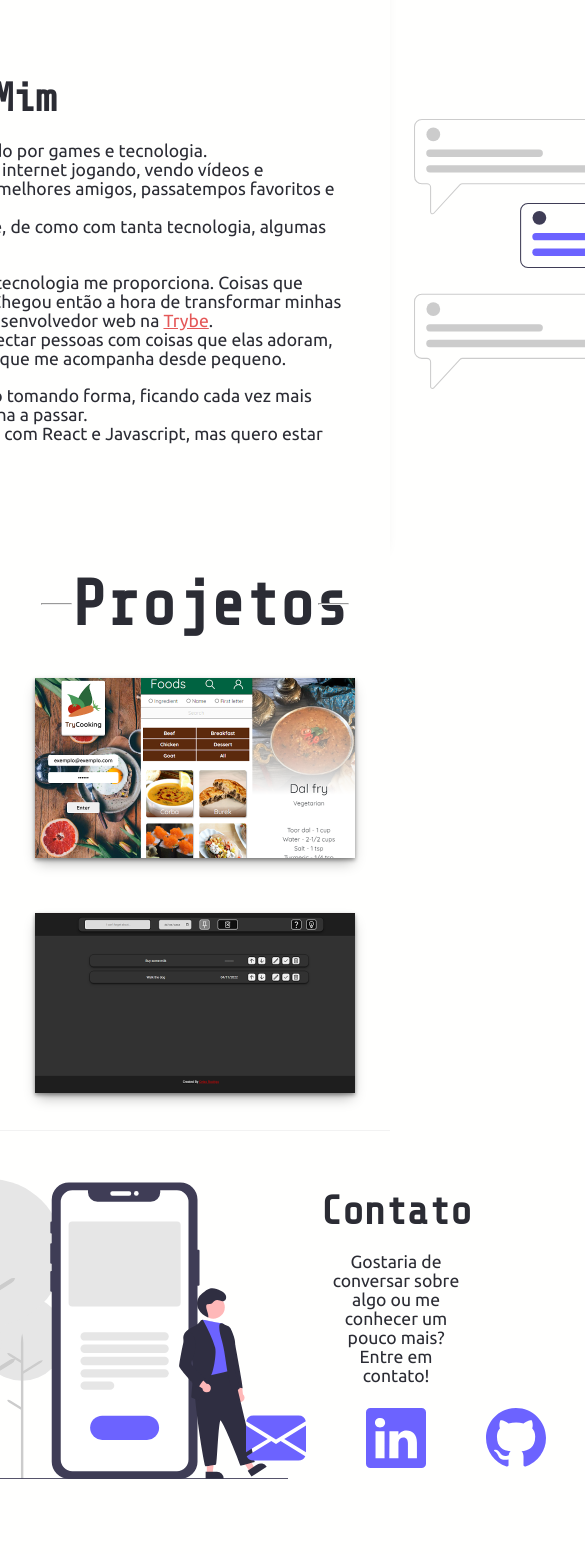
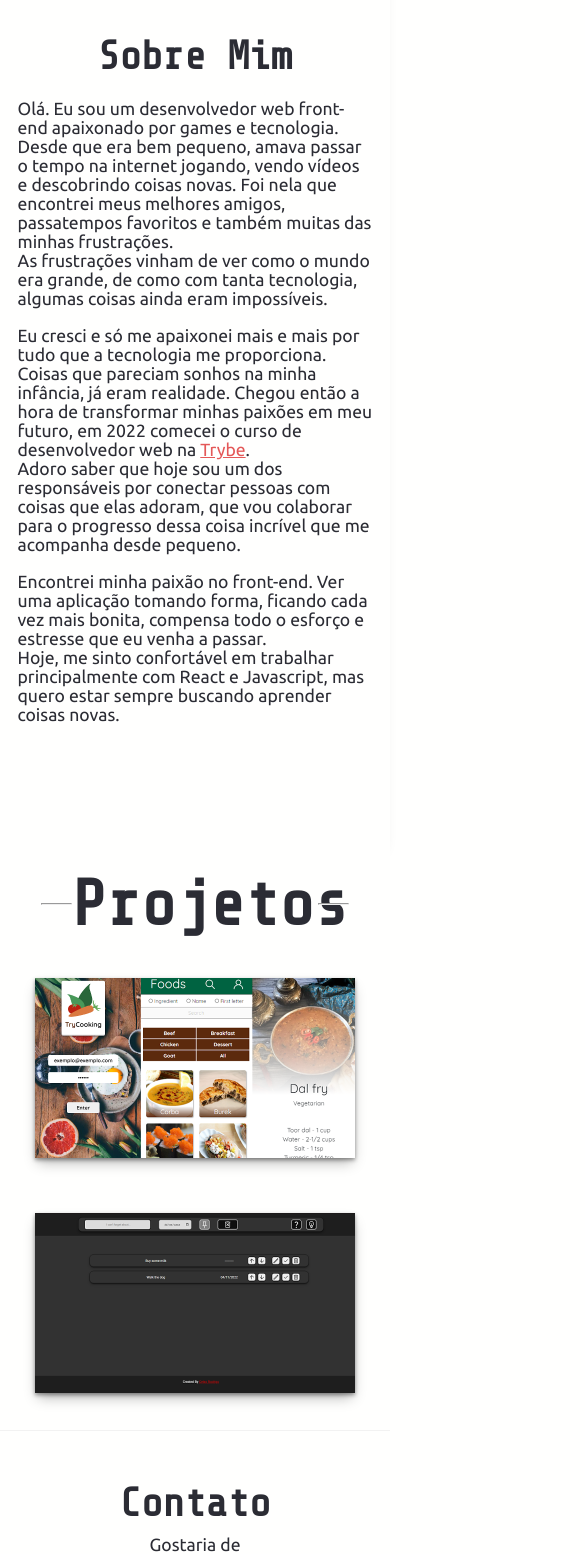
Before and after one commit to celso-rodrigo/celso-rodrigo.github.io, a React (Create React App) app: page / in a window 390 px wide. Shown: the part 432-1986 px from the top of the page, 585 px wide, since content can reach past the window. Before the commit the page ends 1963 px from the top, so only its background shows below. Built offline with nearby package versions, Linux system fonts and the light colour scheme.

Commit message:
Deixado sobre, projetos e contato responsivo.

```diff
--- a/src/styles/about.css
+++ b/src/styles/about.css
@@ -1,11 +1,11 @@
 .about {
 	z-index: 1;
-	padding-top: 40px 0;
+	padding: 40px 0;
 	gap: 30px;
   display: flex;
 	justify-content: center;
-	align-items: center;
-	height: 600px;
+	align-items: flex-start;
+	height: 750px;
 	border-top: 1px solid var(--color-4);
 	box-shadow: 0 -8px 15px -10px rgba(0, 0, 0, 0.2);
 }
@@ -14,6 +14,7 @@
 	display: flex;
 	justify-content: center;
 	align-items: center;
+	height: 100%;
 }
 
 .about-img img {
@@ -30,5 +31,25 @@
 }
 
 .about-content p {
-  width: 800px;
+  width: 500px;
 }
+
+@media screen and (max-width: 1024px) {
+	.about-img {
+		display: none;
+	}
+
+	.about-content p {
+		width: 595px;
+	}
+}
+
+@media screen and (max-width: 601px) {
+	.about {
+		height: 900px;
+	}
+
+	.about-content p {
+		width: 355px;
+	}
+}
--- a/src/styles/contact.css
+++ b/src/styles/contact.css
@@ -52,3 +52,10 @@
 .img-container img {
   height: 300px;
 }
+
+@media screen and (max-width: 1024px) {
+  .contact {
+    flex-direction: column-reverse;
+    height: 700px;
+  }
+}
```
